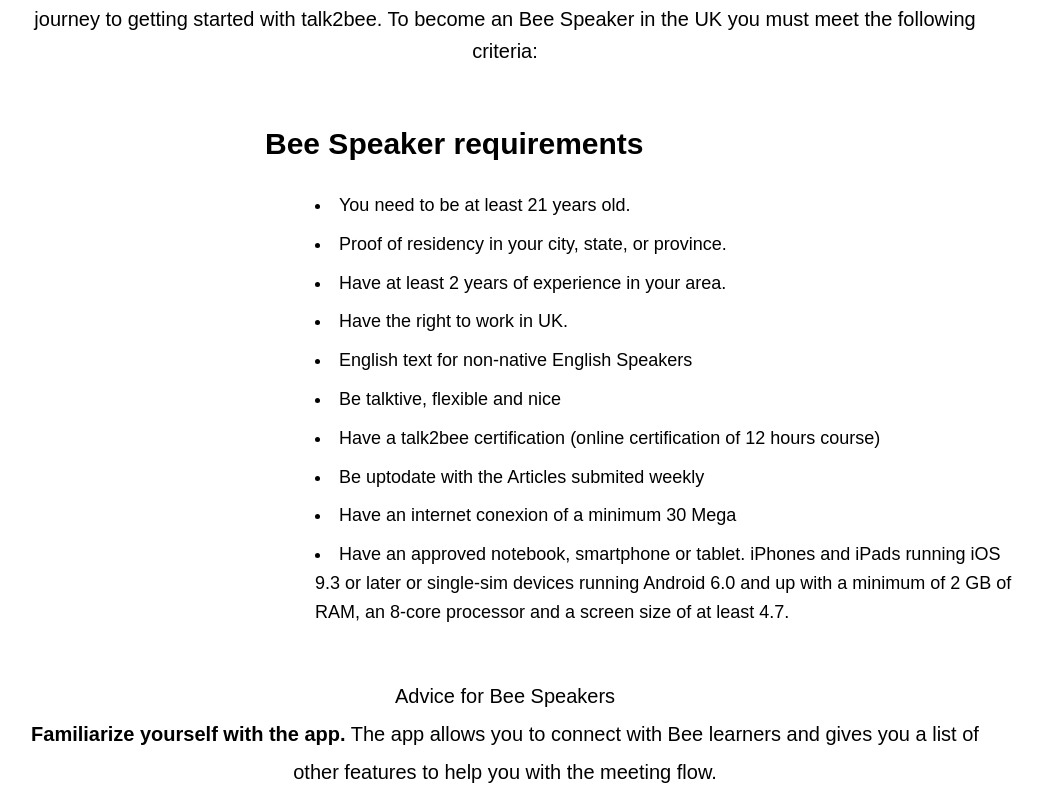
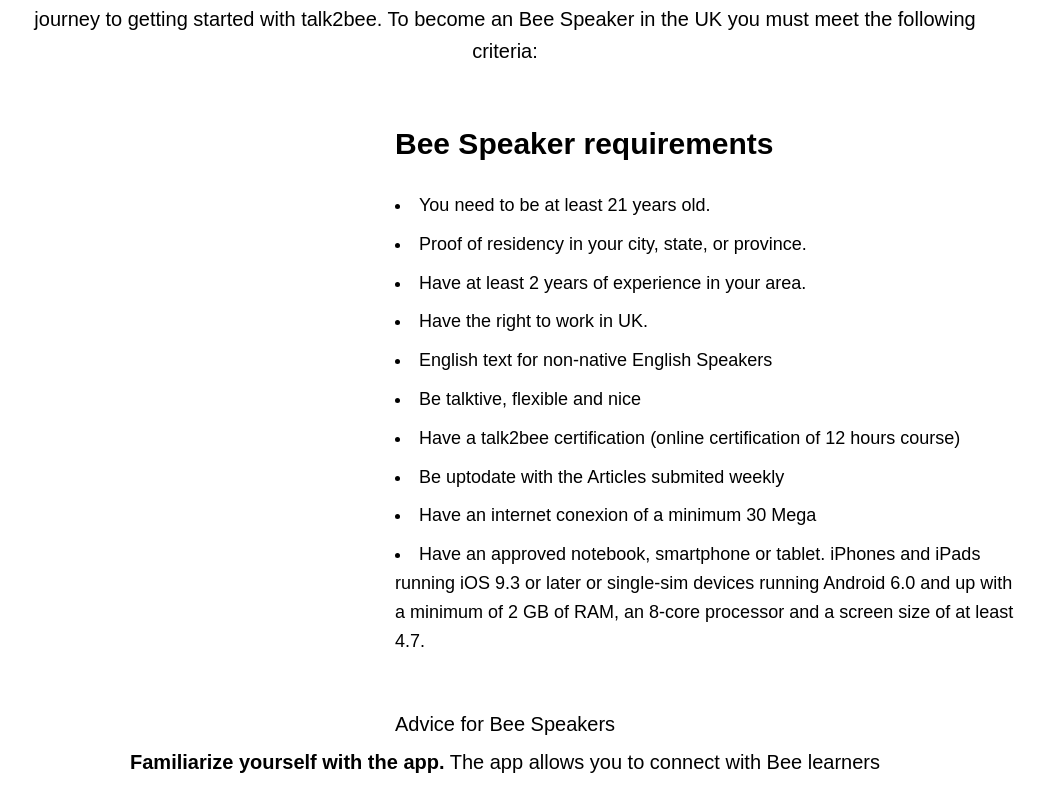
Before and after one commit to RenanBuzzi/talk2bee, a React (Create React App) app: page /JoingHive in a window 1280 px wide. Shown: the part 409-1199 px from the top of the page, without its empty margins (135-1179 px from the left). Built offline with nearby package versions, Linux system fonts and the light colour scheme.

Commit message:
align text

```diff
--- a/src/Pages/JoingHive.css
+++ b/src/Pages/JoingHive.css
@@ -40,18 +40,18 @@
 text-align: left;
 font-size: 30px;
 font-weight: bold;
-margin-left: auto;
+margin-left: 270px;
 margin-right: auto;
-padding-left: 400px;
+padding-left: 530px;
 margin-bottom: 30px;
 margin-top: 60px;
 }
 .list {
 font-size: 18px;
 line-height: 1.6;
-margin-left: auto;
+margin-left: 270px;
 margin-right: auto;
-padding-left: 450px;
+padding-left: 530px;
 padding-right: 400px;
 display: list-item;
 list-style-position: inside;
@@ -74,8 +74,8 @@
   .paragraph2{
     line-height: 1.9;
     margin-left: 0px;
-    margin-left: auto;
-    margin-right: auto;
+    margin-left: 100px;
+    margin-right: 100px;
     text-align: center;
     font-size: 20px;
     text-align-last: center;
```
